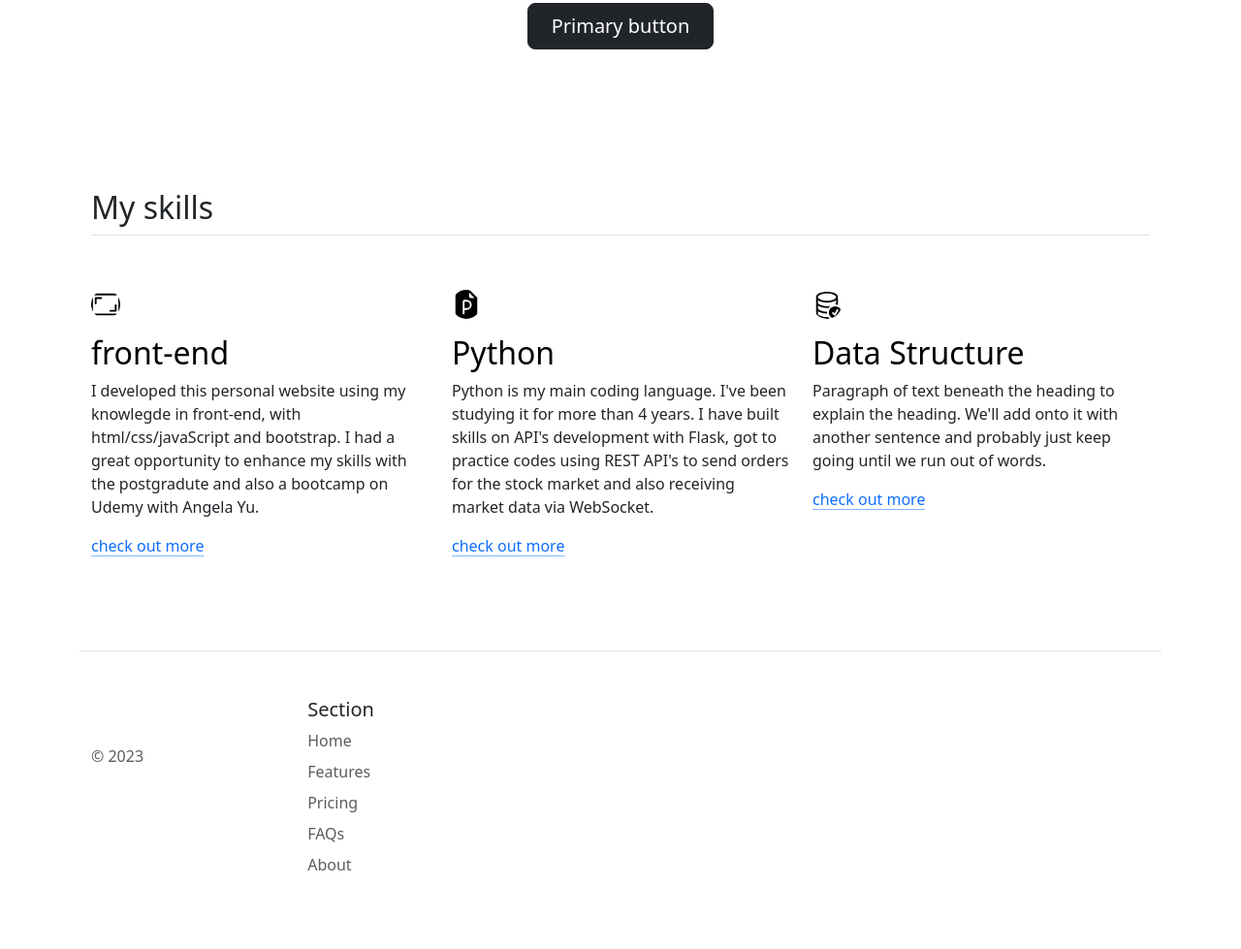
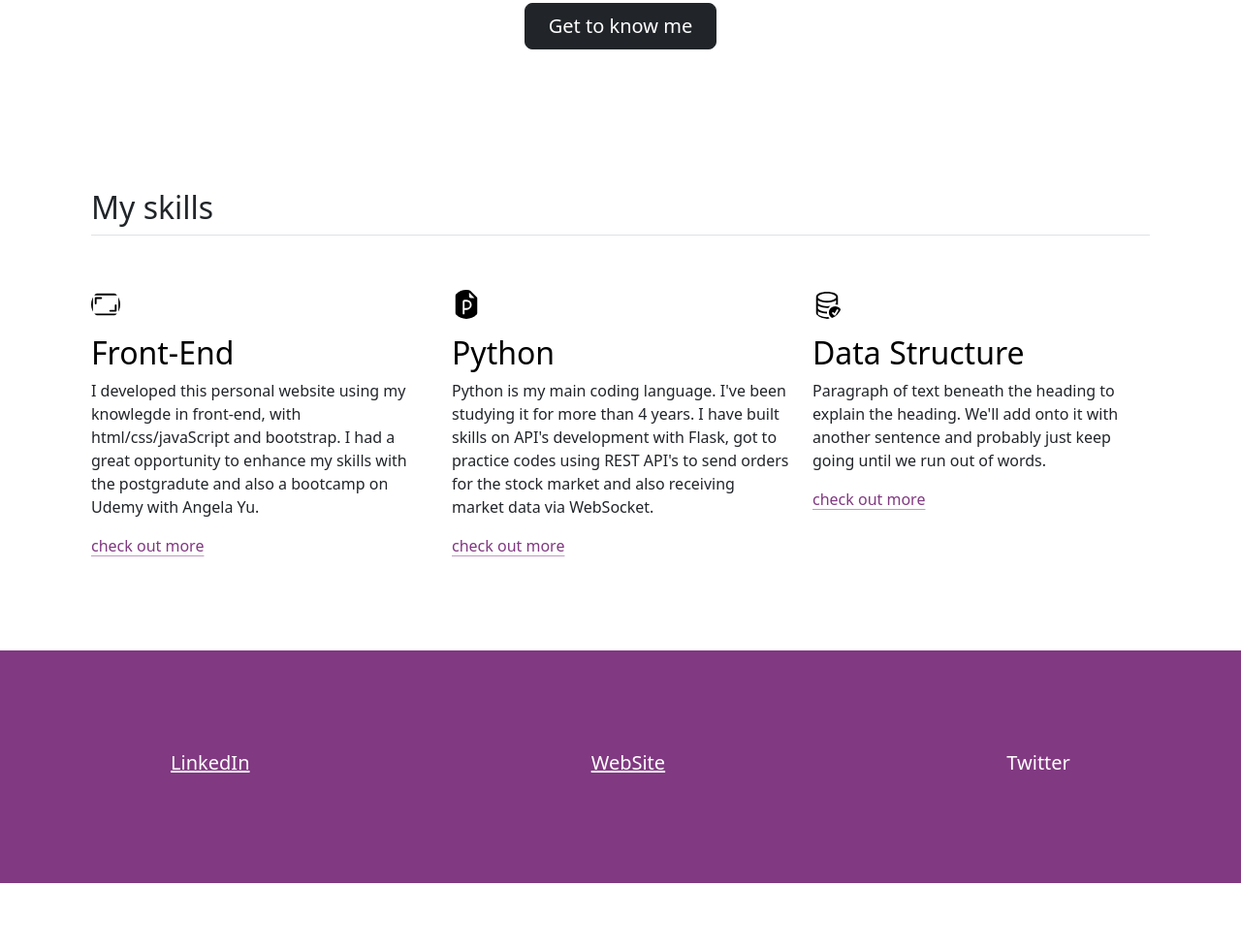
Before and after one commit to estudart/my_profile, a plain HTML site: page index.html in a window 1280 px wide. Shown: the part 1323-2302 px from the top of the page at 97% size. After the commit the page ends 2234 px from the top, so only its background shows below. Drawn offline with nearby package versions, Linux system fonts and the light colour scheme.

Commit message:
Add files via upload

```diff
--- a/index.html
+++ b/index.html
@@ -27,7 +27,7 @@
             All the while, I diligently continued honing my programming skills in parallel with my studies.
         </p>
         <div class="d-grid gap-2 d-sm-flex justify-content-sm-center">
-            <button type="button" class="btn btn-dark btn-lg px-4 gap-3">Primary button</button>
+          <button type="button" class="btn btn-dark btn-lg px-4 gap-3">Get to know me</button>
         </div>
       </div>
     </div>
@@ -36,19 +36,21 @@
       <h2 class="pb-2 border-bottom">My skills</h2>
       <div class="row g-4 py-5 row-cols-1 row-cols-lg-3">
         <div class="feature col">
+
           <div class="feature-icon d-inline-flex align-items-center justify-content-center bg-gradient fs-2 mb-3">
               <img class="circular-square" src="./images/front-end.svg" alt="" height="30">
           </div>
-            <h3 class="fs-2 text-body-emphasis">front-end</h3>
+          <h3 class="fs-2 text-body-emphasis">Front-End</h3>
           <p>I developed this personal website using my knowlegde in front-end, with html/css/javaScript
                 and bootstrap. I had a great opportunity to enhance my skills with the postgradute and also
                 a bootcamp on Udemy with Angela Yu.
           </p>
-            <a href="#" class="icon-link">
+          <a href="https://estudart.github.io/TruckAvant/" target="_blank" class="icon-link" style="--bs-link-color-rgb: 129, 57, 129;">
               check out more
             <svg class="bi"><use xlink:href="#chevron-right"></use></svg>
           </a>
         </div>
+
         <div class="feature col">
           <div class="feature-icon d-inline-flex align-items-center justify-content-center bg-gradient fs-2 mb-3">
               <img class="circular-square" src="./images/p-mark.svg" alt="" height="30">
@@ -58,44 +60,36 @@
                 built skills on API's development with Flask, got to practice codes using REST API's to send
                 orders for the stock market and also receiving market data via WebSocket.
           </p>
-            <a href="#" class="icon-link">
+          <a href="#" class="icon-link" style="--bs-link-color-rgb: 129, 57, 129;">
                 check out more
             <svg class="bi"><use xlink:href="#chevron-right"></use></svg>
           </a>
         </div>
+
         <div class="feature col">
           <div class="feature-icon d-inline-flex align-items-center justify-content-center bg-gradient fs-2 mb-3">
               <img class="circular-square" src="./images/database-check.svg" alt="" height="30">
           </div>
           <h3 class="fs-2 text-body-emphasis">Data Structure</h3>
           <p>Paragraph of text beneath the heading to explain the heading. We'll add onto it with another sentence and probably just keep going until we run out of words.</p>
-            <a href="#" class="icon-link">
+          <a href="#" class="icon-link" style="--bs-link-color-rgb: 129, 57, 129;">
                 check out more
             <svg class="bi"><use xlink:href="#chevron-right"></use></svg>
           </a>
         </div>
       </div>
-
-        <footer class="row row-cols-1 row-cols-sm-2 row-cols-md-5 py-5 my-5 border-top">
-            <div class="col-6 mb-3">
-              <a href="/" class="d-flex align-items-center mb-3 link-body-emphasis text-decoration-none">
-                <svg class="bi me-2" width="40" height="32"><use xlink:href="#bootstrap"></use></svg>
-              </a>
-              <p class="text-body-secondary">© 2023</p>
     </div>
 
-            <div class="col-12 mb-3">
-              <h5>Section</h5>
-              <ul class="nav flex-column">
-                <li class="nav-item mb-2"><a href="#" class="nav-link p-0 text-body-secondary">Home</a></li>
-                <li class="nav-item mb-2"><a href="#" class="nav-link p-0 text-body-secondary">Features</a></li>
-                <li class="nav-item mb-2"><a href="#" class="nav-link p-0 text-body-secondary">Pricing</a></li>
-                <li class="nav-item mb-2"><a href="#" class="nav-link p-0 text-body-secondary">FAQs</a></li>
-                <li class="nav-item mb-2"><a href="#" class="nav-link p-0 text-body-secondary">About</a></li>
-              </ul>
+    <div class="bottom foot-end">
+      <div>
+        <h5><a id="end" href="https://www.linkedin.com/in/ericostudart/">LinkedIn</a></h5>
       </div>
-
-        </footer>
+      <div>
+        <h5><a id="end" href="https://estudart.github.io/my_profile/">WebSite</a></h5>
+      </div>
+      <div>
+        <h5>Twitter</h5>
+      </div>
     </div>
 
     <script src="https://cdn.jsdelivr.net/npm/bootstrap@5.3.2/dist/js/bootstrap.bundle.min.js" integrity="sha384-C6RzsynM9kWDrMNeT87bh95OGNyZPhcTNXj1NW7RuBCsyN/o0jlpcV8Qyq46cDfL" crossorigin="anonymous"></script>
--- a/style.css
+++ b/style.css
@@ -23,3 +23,27 @@
 .feature-circle {
     border-radius: 2%;
 }
+
+.foot-end {
+    background-color: rgb(129, 57, 129);
+    width: 100%;
+    height: 100%;
+    margin: 0px;
+    padding: 0px;
+    color: white;
+    justify-content: space-around;
+}
+
+#end {
+    color: white;
+}
+
+.bottom {
+    display: flex;
+    height: 30vh;
+    border-bottom: 0;
+    margin-bottom: 0;
+    padding-bottom: 0;
+    align-items: center;
+    width: 100%;
+}
```
Lines whose indentation alone changed are shown as unchanged.
